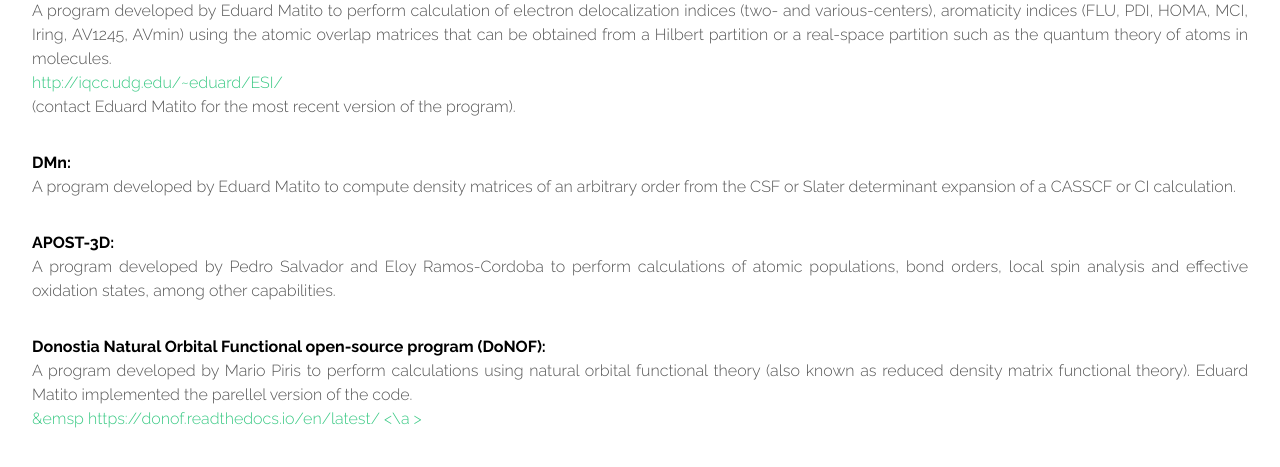
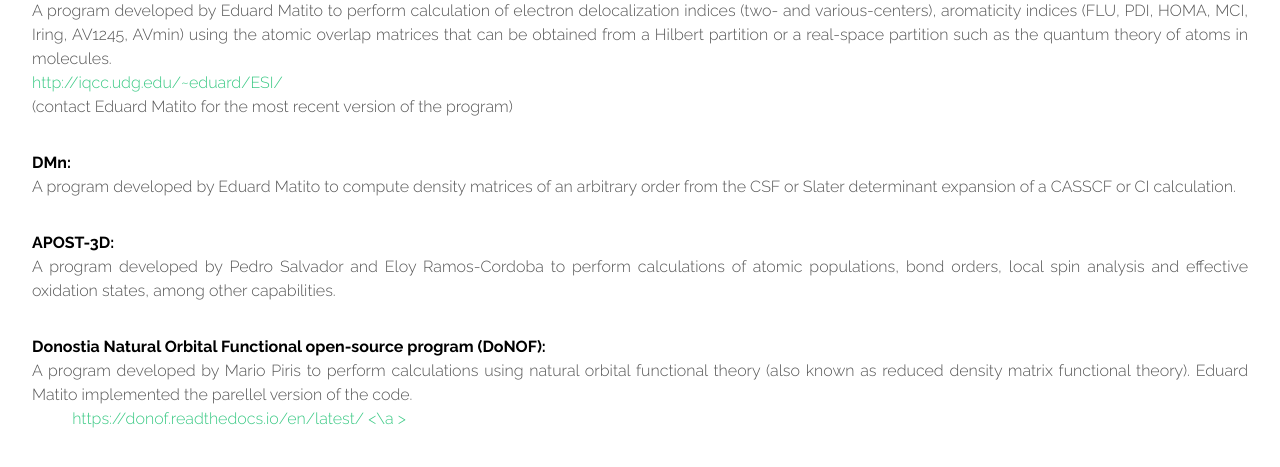
Before and after one commit to old-jekyll-templates/Horizons-Jekyll-Theme, a Jekyll site: the page built from resources.html, in a window 1280 px wide and 900 px high. Shown: the part 344-811 px from the top of the window. Built offline with Jekyll 4.4.1, drawn with Linux system fonts in a browser that asks for light colours.

Commit message:
Update resources.html

```diff
--- a/resources.html
+++ b/resources.html
@@ -18,14 +18,14 @@ layout: main
            </b> </font> A program developed by Eduard Matito to perform calculation of electron delocalization indices (two- and various-centers), aromaticity indices (FLU, PDI, HOMA, MCI, Iring, AV1245, AVmin) using the atomic overlap matrices that can be obtained from a Hilbert partition or a real-space partition such as the quantum theory of atoms in molecules. <br>
   <a href=http://iqcc.udg.edu/~eduard/ESI/ target="_blank" style="text-decoration:none"> </font> http://iqcc.udg.edu/~eduard/ESI/ </a >
 <br>
-(contact Eduard Matito for the most recent version of the program).<br>
+(contact Eduard Matito for the most recent version of the program)<br>
  <p style="text-align:justify; text-justify:inter-ideograph;"> <font color="#000000"> <b> DMn:  <br>
            </b>  </font> A program developed by Eduard Matito to compute density matrices of an arbitrary order from the CSF or Slater determinant expansion of a CASSCF or CI calculation. <br>
     <p style="text-align:justify; text-justify:inter-ideograph;"> <font color="#000000"> <b> APOST-3D: <br>
            </b>  </font> A program developed by Pedro Salvador and Eloy Ramos-Cordoba to perform calculations of atomic populations, bond orders, local spin analysis and effective oxidation states, among other capabilities. <br>
  <p style="text-align:justify; text-justify:inter-ideograph;"> <font color="#000000"> <b> Donostia Natural Orbital Functional open-source program (DoNOF): <br>
 </b>  </font> A program developed by Mario Piris to perform calculations using natural orbital functional theory (also known as reduced density matrix functional theory). Eduard Matito implemented the parellel version of the code. <br>
- <a href= https://donof.readthedocs.io/en/latest/ target="_blank" style="text-decoration:none"> </font> &emsp https://donof.readthedocs.io/en/latest/  <\a > <br>
+ <a href= https://donof.readthedocs.io/en/latest/ target="_blank" style="text-decoration:none"> </font> &emsp; &emsp; https://donof.readthedocs.io/en/latest/  <\a > <br>
 	<br>
 
 					</section>
```
